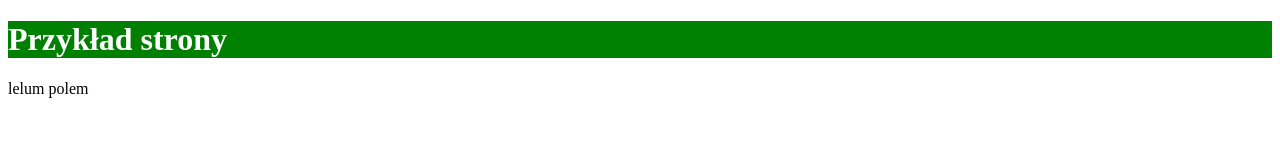
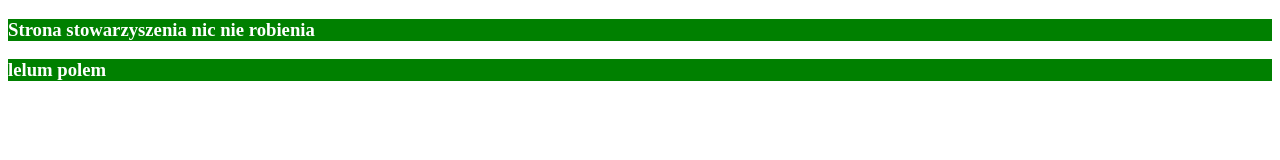
Before and after one commit to jaaceek/my_Website, a plain HTML site: page index.html in a window 1280 px wide. Drawn offline with Linux system fonts and the light colour scheme.

Commit message:
commit 14.30

```diff
--- a/index.html
+++ b/index.html
@@ -2,8 +2,9 @@
 <html lang="pl">
 <head>
     <meta charset="UTF-8">
-    <title>Przykład strony</title>
-</head>
+    <title>Strona stowarzyszenia nic nie robienia</title>
+    <meta name="description" content="opis nie-działalności  stowarzyrzenia  Klub Krokus">
+  </head>
 <style>
 h1 {
   color: white;
@@ -11,8 +12,13 @@ h1 {
   }
 </style>
 <body>
-
-    <h1>Przykład strony</h1>
+<header> </header>
+<nav></nav>
+<section>
+<article>
+  <h1>Strona stowarzyszenia nic nie robienia<h1>
 <p>lelum polem</p>
+</article>
+    </section>
 </body>
 </html>
```
